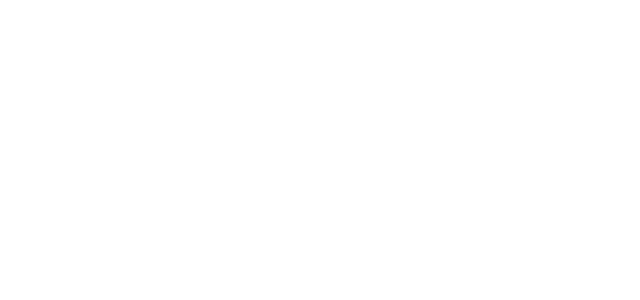
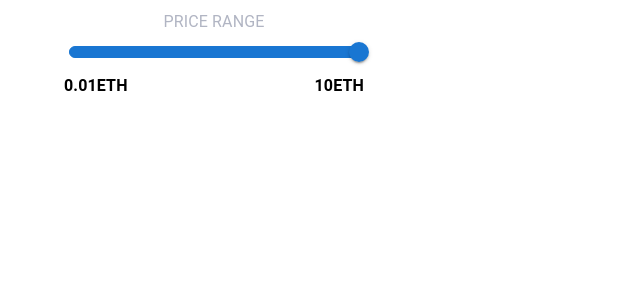
Before and after one commit to sahilgundecha/crypter, a React (Create React App) app: page /slider in a window 1280 px wide. Before the commit this address had no page. Shown: the top 300 px of the page, without its empty margins (0-640 px from the left). Built offline with nearby package versions, Linux system fonts and the light colour scheme.

Commit message:
nftProject

```diff
--- a/src/App.tsx
+++ b/src/App.tsx
@@ -3,15 +3,16 @@
 import { Routes, Route } from "react-router-dom";
 import Test from "./Pages/Test";
 import Textfield from "./Components/Textfield/TextField";
+import SliderComponent from "./Components/Slider/Slider";
 
 const App: React.FC = () => {
   return (
     <div className="App">
       <Routes>
         <Route path="/" element={<Test />} />
+        <Route path="/slider" element={<SliderComponent />} />
         <Route path="/Textfield" element={<Textfield />} />
       </Routes>
-
     </div>
   );
 };
--- /dev/null
+++ b/src/Components/Slider/Slider.tsx
@@ -0,0 +1,58 @@
+import React from "react";
+import Box from "@mui/material/Box";
+import { Container, Slider } from "@mui/material";
+import "./slider.css";
+import { Typography } from "@mui/material";
+
+function valuetext(value: number) {
+  return `${value}ETH`;
+}
+interface sliderprops {
+  value: number;
+  children: string[];
+}
+
+const SliderComponent = () => {
+  return (
+    <>
+      <Container>
+        <Box sx={{ width: "300px", padding: "10px 0px" }}>
+          <Typography className="text">
+            {/* {props.title ? props.title : "PRICE RANGE"} */}
+            PRICE RANGE
+          </Typography>
+          <Slider
+            sx={{
+              width: "290px",
+              height: "10px",
+            }}
+            defaultValue={50}
+            aria-label="Default"
+            valueLabelDisplay="auto"
+            // getAriaValueText={valueLabelFormat}
+            valueLabelFormat={valuetext}
+            min={0}
+            max={10}
+            step={1}
+          />
+          <Box
+            sx={{
+              display: "flex",
+              justifyContent: "space-between",
+            }}
+          >
+            <Typography className="sliderText">
+              {/* {props.ETH1 ? props.ETH1 : "0.01ETH"} */}
+              0.01ETH
+            </Typography>
+            <Typography className="sliderText">
+              {/* {props.ETH2 ? props.ETH2 : "10ETH"} */}
+              10ETH
+            </Typography>
+          </Box>
+        </Box>
+      </Container>
+    </>
+  );
+};
+export default SliderComponent;
--- /dev/null
+++ b/src/Components/Slider/slider.css
@@ -0,0 +1,8 @@
+.sliderText {
+  font-weight: 700 !important;
+  color: #000000;
+}
+.text {
+  color: #b1b5c3;
+  font-size: 12px;
+}
```
